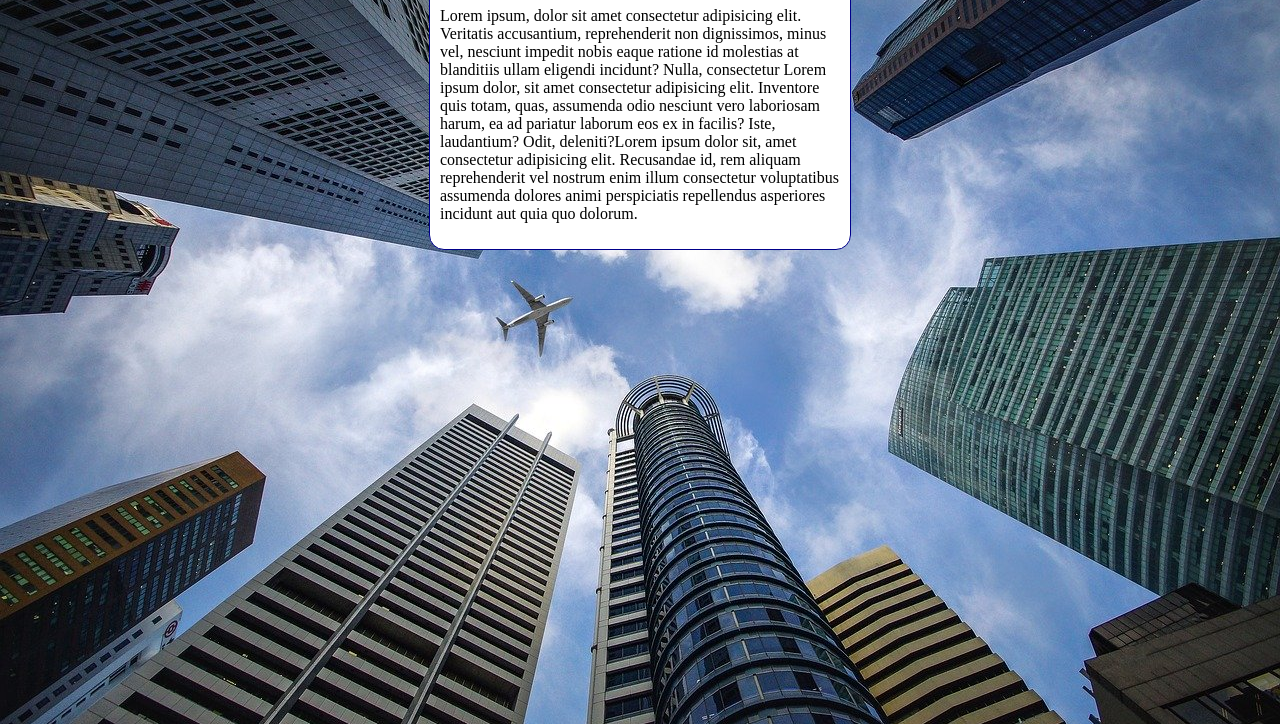
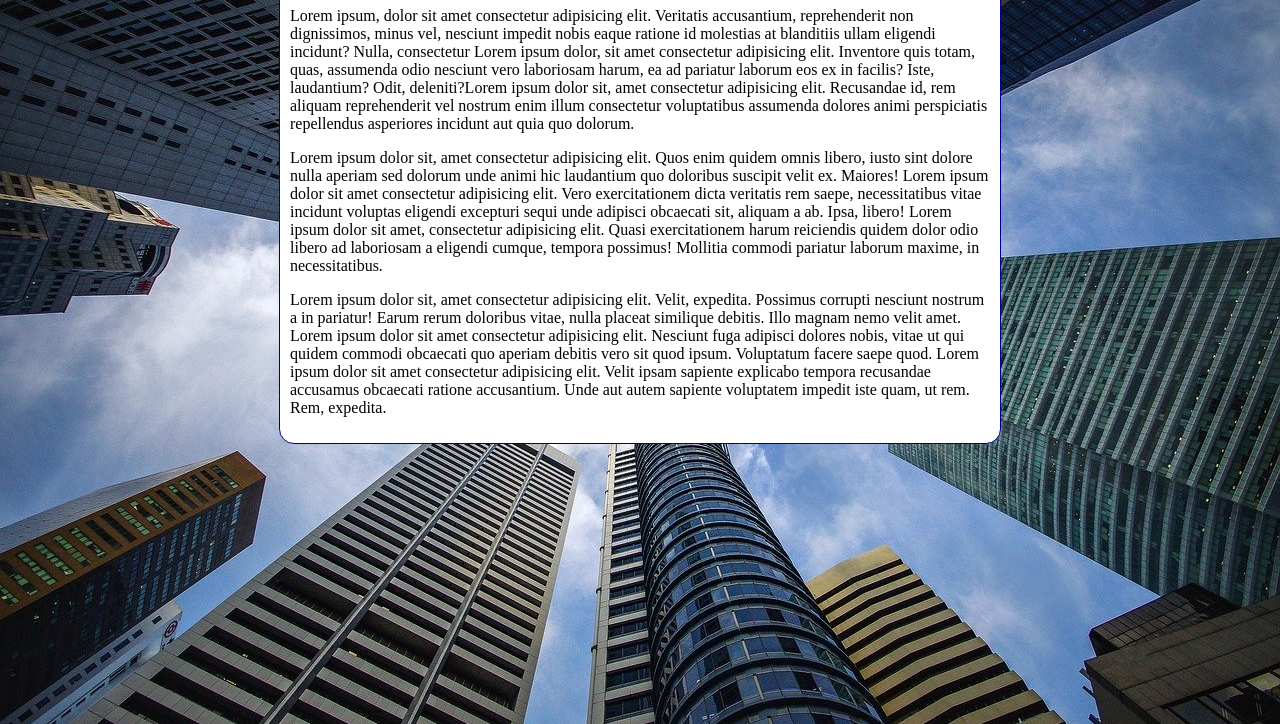
Before and after one commit to amarall06/html-css, a plain HTML site: page Exercicios/ex022/fundo006.html in a window 1280 px wide. Shown: the part 92-816 px from the top of the page. Drawn offline with Linux system fonts and the light colour scheme.

Commit message:
atualizado

```diff
--- a/Exercicios/ex022/fundo006.html
+++ b/Exercicios/ex022/fundo006.html
@@ -3,20 +3,31 @@
 <head>
     <meta charset="UTF-8">
     <meta name="viewport" content="width=device-width, initial-scale=1.0">
-    <title>Document</title>
+    <title>Fundo fixo de tela</title>
     <style>
         body {
             height: 100vh;
-            background-color: black;
+            /*background-color: black;
             background-image: url('imagens/wallpaper002.jpg');
             background-position: center top;
             background-repeat: no-repeat;
-            background-size: auto;
+            background-size: cover;
+            background-attachment: fixed;*/
+
+            /* Shorthand - background
+                Color > image > position > repeat > [size] > attachment
+
+            */
+
+            background: black url('imagens/wallpaper002.jpg') center center no-repeat fixed;
+
+            /*alguns navegadores não conseguem ler o "cover" */
+            background-size: cover;
         }
 
         main {
             background-color: white;
-            width: 400px;
+            max-width: 700px;
             padding: 10px;
             margin: auto;
             border: 1px solid darkblue;
@@ -28,6 +39,9 @@
     <main>
         <h1>Teste de imagem de Fundo</h1>
         <p>Lorem ipsum, dolor sit amet consectetur adipisicing elit. Veritatis accusantium, reprehenderit non dignissimos, minus vel, nesciunt impedit nobis eaque ratione id molestias at blanditiis ullam eligendi incidunt? Nulla, consectetur Lorem ipsum dolor, sit amet consectetur adipisicing elit. Inventore quis totam, quas, assumenda odio nesciunt vero laboriosam harum, ea ad pariatur laborum eos ex in facilis? Iste, laudantium? Odit, deleniti?Lorem ipsum dolor sit, amet consectetur adipisicing elit. Recusandae id, rem aliquam reprehenderit vel nostrum enim illum consectetur voluptatibus assumenda dolores animi perspiciatis repellendus asperiores incidunt aut quia quo dolorum.</p>
+        <p>Lorem ipsum dolor sit, amet consectetur adipisicing elit. Quos enim quidem omnis libero, iusto sint dolore nulla aperiam sed dolorum unde animi hic laudantium quo doloribus suscipit velit ex. Maiores! Lorem ipsum dolor sit amet consectetur adipisicing elit. Vero exercitationem dicta veritatis rem saepe, necessitatibus vitae incidunt voluptas eligendi excepturi sequi unde adipisci obcaecati sit, aliquam a ab. Ipsa, libero! Lorem ipsum dolor sit amet, consectetur adipisicing elit. Quasi exercitationem harum reiciendis quidem dolor odio libero ad laboriosam a eligendi cumque, tempora possimus! Mollitia commodi pariatur laborum maxime, in necessitatibus.
+        </p>
+        <p>Lorem ipsum dolor sit, amet consectetur adipisicing elit. Velit, expedita. Possimus corrupti nesciunt nostrum a in pariatur! Earum rerum doloribus vitae, nulla placeat similique debitis. Illo magnam nemo velit amet. Lorem ipsum dolor sit amet consectetur adipisicing elit. Nesciunt fuga adipisci dolores nobis, vitae ut qui quidem commodi obcaecati quo aperiam debitis vero sit quod ipsum. Voluptatum facere saepe quod. Lorem ipsum dolor sit amet consectetur adipisicing elit. Velit ipsam sapiente explicabo tempora recusandae accusamus obcaecati ratione accusantium. Unde aut autem sapiente voluptatem impedit iste quam, ut rem. Rem, expedita.</p>
     </main>
 </body>
 </html>
```
